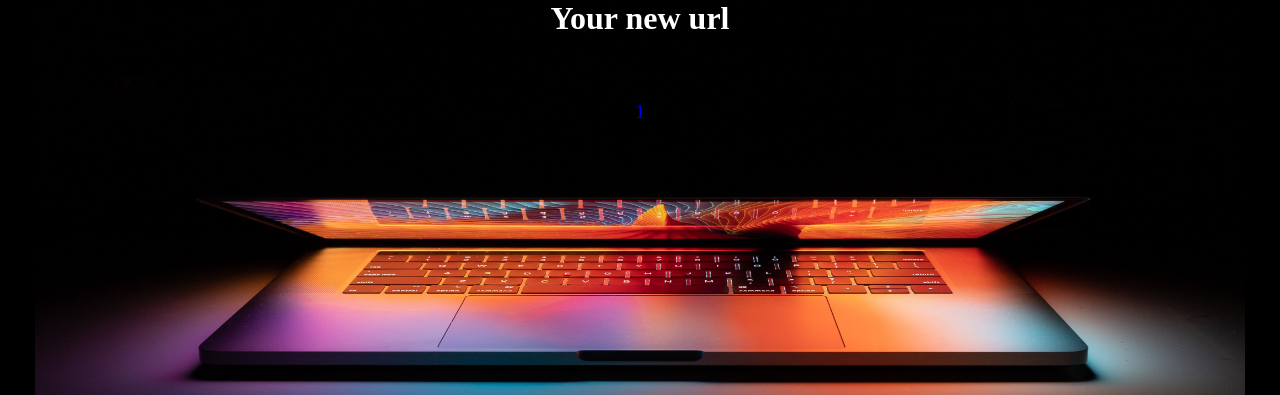
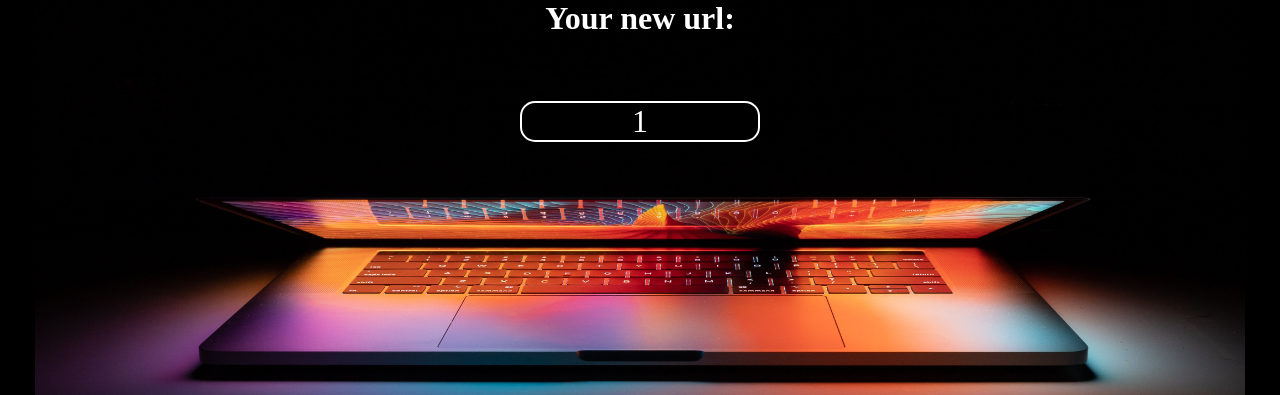
Before and after one commit to ioanagh27/url_shortener, a Flask app: page /display/1 in a window 1280 px wide. Shown: the part 86-481 px from the top of the page. Run offline with Flask 2, Linux system fonts and the light colour scheme.

Commit message:
update css

```diff
--- a/static/assets/all.css
+++ b/static/assets/all.css
@@ -83,10 +83,6 @@ form {
     color: white;
 }
 
-/* .centre {
-    margin: 0 30%;
-    text-decoration: none;
-} */
 
 a {
     text-decoration: none;
--- a/static/assets/index.css
+++ b/static/assets/index.css
@@ -68,7 +68,25 @@ main {
 .container{
     font-size: 1.2rem;
     text-align: center;
+    display: flex;
+    flex-direction: column;
+    justify-content: center;
+    align-items: center;
 }
+
+.container a {
+    color: white;
+    font-size: 2rem;
+    background-color: #000000b8;
+    border-radius: 15px;
+    display: block;
+    width: 15rem;
+    border: 2px solid white;
+  }
+
+  .container a:hover {
+    background-color: blueviolet;
+  }
 
 form {
     display: flex;
--- a/templates/all.html
+++ b/templates/all.html
@@ -7,7 +7,7 @@
     <h1>Your shortened links</h1>
     <div class="container">
         {% for url in urls %}
-            <p>Long url: <span style="color: blue;">{{url.long_url}}</span> </br>Short url: <a href="https://url-shortener-fkpl.onrender.com/{{url.short_url}}">http://127.0.0.1:5000/{{url.short_url}}</a></p></br>
+            <p>Long url: <span style="color: blue;">{{url.long_url}}</span> </br>Short url: <a href="https://url-shortener-fkpl.onrender.com/{{url.short_url}}">{{url.short_url}}</a></p></br>
         {% endfor %}
     </div>
 
--- a/templates/shorturl.html
+++ b/templates/shorturl.html
@@ -6,11 +6,13 @@
 {% block title %}{{title}}{% endblock %}
 
 {% block content %}
+<div class="new">
     <div>
-        <h1>Your new url</h1>
+        <h1>Your new url:</h1>
     </div>
 
     <div class="container centre">
         <a href="https://url-shortener-fkpl.onrender.com/{{short_url_display}}">{{short_url_display}}</a>
     </div>
+</div>
 {% endblock content %}
```
Also changed, not shown: links.db.
